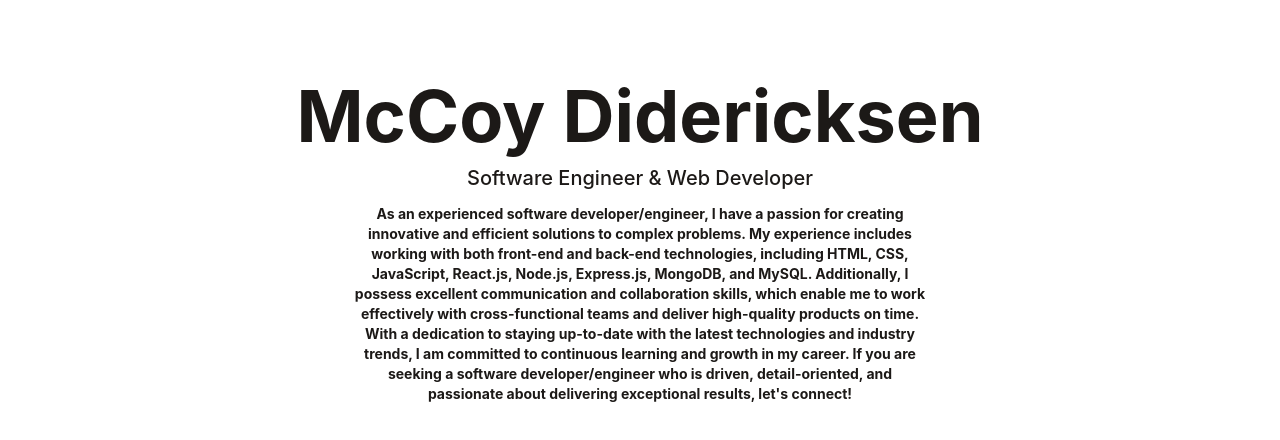
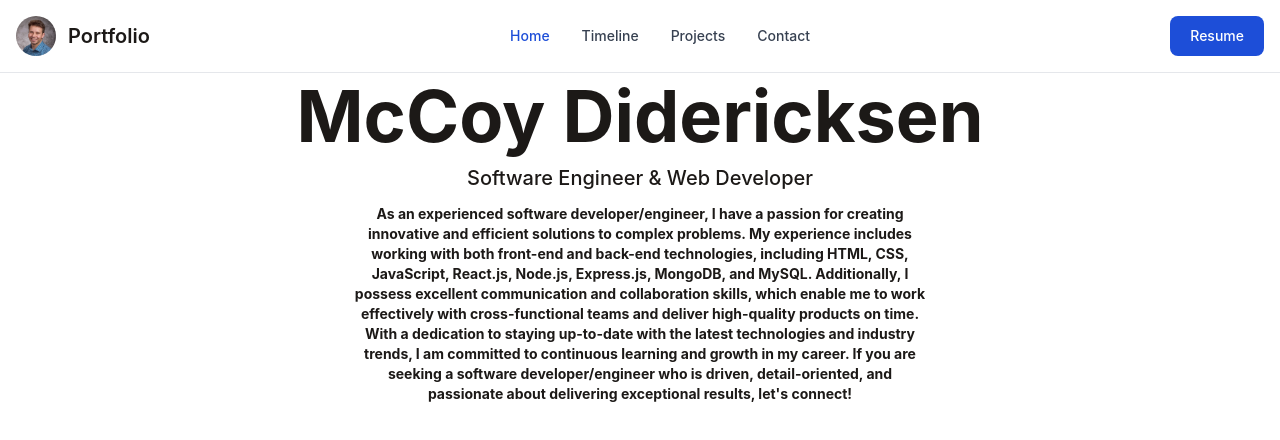
Before and after one commit to mccoydidericksen/portfolio, a React (Create React App) app: page / in a window 1280 px wide. Shown: the top 440 px of the page. Built offline with nearby package versions, Linux system fonts and the light colour scheme.

Commit message:
adding navbar

```diff
--- a/src/components/header.js
+++ b/src/components/header.js
@@ -1,5 +1,9 @@
+import Nav from "./navigation";
+
 function Header() {
   return (
+    <>
+    <Nav />
     <div className="flex items-center justify-center flex-col text-center pt-20 pb-6">
       <h1 className="text-4xl md:text-7xl dark:text-white mb-1 md:mb-3 font-bold">
         McCoy Didericksen
@@ -22,6 +26,7 @@
         delivering exceptional results, let's connect!
       </p>
     </div>
+    </>
   );
 }
 
--- a/src/components/navigation.js
+++ b/src/components/navigation.js
@@ -0,0 +1,91 @@
+import React, { useState } from "react";
+
+function Nav() {
+    const [menuOpen, setMenuOpen] = useState(false);
+    const dropdownStyle = `items-center justify-between w-full md:flex md:w-auto md:order-1`;
+    return (
+    <nav className="bg-white px-2 sm:px-4 py-2.5 dark:bg-gray-700 fixed w-full z-20 top-0 left-0 border-b border-gray-200 dark:border-gray-600">
+      <div className="container flex flex-wrap items-center justify-between mx-auto">
+        <a href="https://www.linkedin.com/in/mccoydid/" className="flex items-center" target="_blank" rel="noreferrer">
+          <img
+            src="./assets/profile-photo.jpeg"
+            className="w-10 h-10 rounded-full mr-3"
+            alt="Profile"
+          ></img>
+          <span className="self-center text-xl font-semibold whitespace-nowrap dark:text-white">
+            Portfolio
+          </span>
+        </a>
+        <div className="flex md:order-2">
+          <button
+            type="button"
+            className="text-white bg-blue-700 hover:bg-blue-800 focus:ring-4 focus:outline-none focus:ring-blue-300 font-medium rounded-lg text-sm px-5 py-2.5 text-center mr-3 md:mr-0 dark:bg-blue-600 dark:hover:bg-blue-700 dark:focus:ring-blue-800"
+          >
+            Resume
+          </button>
+          <button
+            onClick={() => setMenuOpen(!menuOpen)}
+            className="inline-flex items-center p-2 text-sm text-gray-500 rounded-lg md:hidden hover:bg-gray-100 focus:outline-none focus:ring-2 focus:ring-gray-200 dark:text-gray-400 dark:hover:bg-gray-700 dark:focus:ring-gray-600"
+          >
+            <span className="sr-only">Open main menu</span>
+            <svg
+              className="w-6 h-6"
+              aria-hidden="true"
+              fill="currentColor"
+              viewBox="0 0 20 20"
+              xmlns="http://www.w3.org/2000/svg"
+            >
+              <path
+                fillRule="evenodd"
+                d="M3 5a1 1 0 011-1h12a1 1 0 110 2H4a1 1 0 01-1-1zM3 10a1 1 0 011-1h12a1 1 0 110 2H4a1 1 0 01-1-1zM3 15a1 1 0 011-1h12a1 1 0 110 2H4a1 1 0 01-1-1z"
+                clipRule="evenodd"
+              ></path>
+            </svg>
+          </button>
+        </div>
+        <div
+          className={menuOpen ? dropdownStyle : `${dropdownStyle} hidden`}
+          id="navbar-sticky"
+        >
+          <ul className="flex flex-col p-4 mt-4 border border-gray-100 rounded-lg bg-gray-50 md:flex-row md:space-x-8 md:mt-0 md:text-sm md:font-medium md:border-0 md:bg-white dark:bg-gray-800 md:dark:bg-gray-900 dark:border-gray-700">
+            <li>
+              <a
+                href="#home"
+                className="block py-2 pl-3 pr-4 text-white bg-blue-700 rounded md:bg-transparent md:text-blue-700 md:p-0 dark:text-white"
+                aria-current="page"
+              >
+                Home
+              </a>
+            </li>
+            <li>
+              <a
+                href="#timeline"
+                className="block py-2 pl-3 pr-4 text-gray-700 rounded hover:bg-gray-100 md:hover:bg-transparent md:hover:text-blue-700 md:p-0 md:dark:hover:text-white dark:text-gray-400 dark:hover:bg-gray-700 dark:hover:text-white md:dark:hover:bg-transparent dark:border-gray-700"
+              >
+                Timeline
+              </a>
+            </li>
+            <li>
+              <a
+                href="#projects"
+                className="block py-2 pl-3 pr-4 text-gray-700 rounded hover:bg-gray-100 md:hover:bg-transparent md:hover:text-blue-700 md:p-0 md:dark:hover:text-white dark:text-gray-400 dark:hover:bg-gray-700 dark:hover:text-white md:dark:hover:bg-transparent dark:border-gray-700"
+              >
+                Projects
+              </a>
+            </li>
+            <li>
+              <a
+                href="#contact"
+                className="block py-2 pl-3 pr-4 text-gray-700 rounded hover:bg-gray-100 md:hover:bg-transparent md:hover:text-blue-700 md:p-0 md:dark:hover:text-white dark:text-gray-400 dark:hover:bg-gray-700 dark:hover:text-white md:dark:hover:bg-transparent dark:border-gray-700"
+              >
+                Contact
+              </a>
+            </li>
+          </ul>
+        </div>
+      </div>
+    </nav>
+  );
+}
+
+export default Nav;
```
Also changed, not shown: public/assets/profile-photo.jpeg (added).
